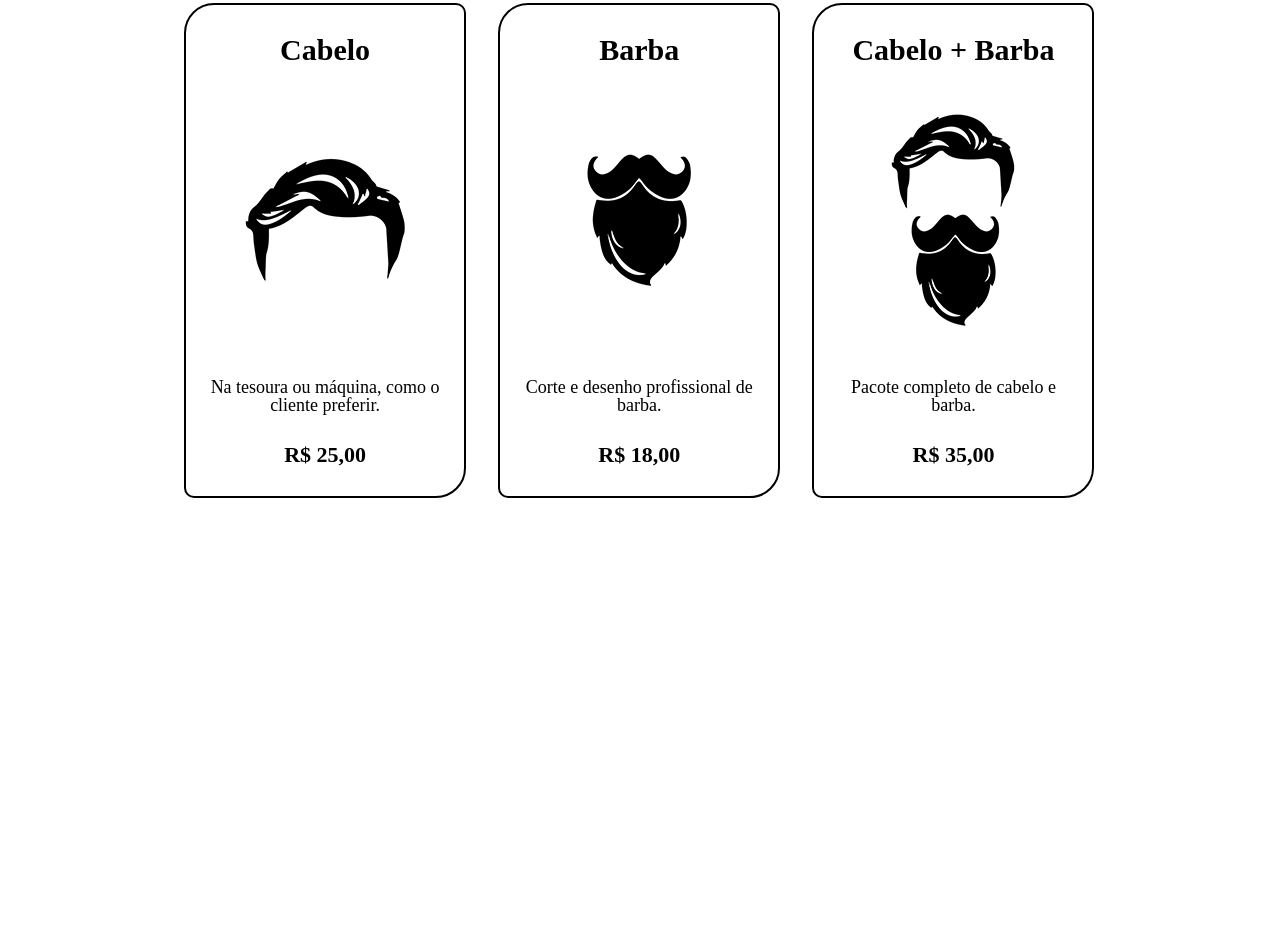
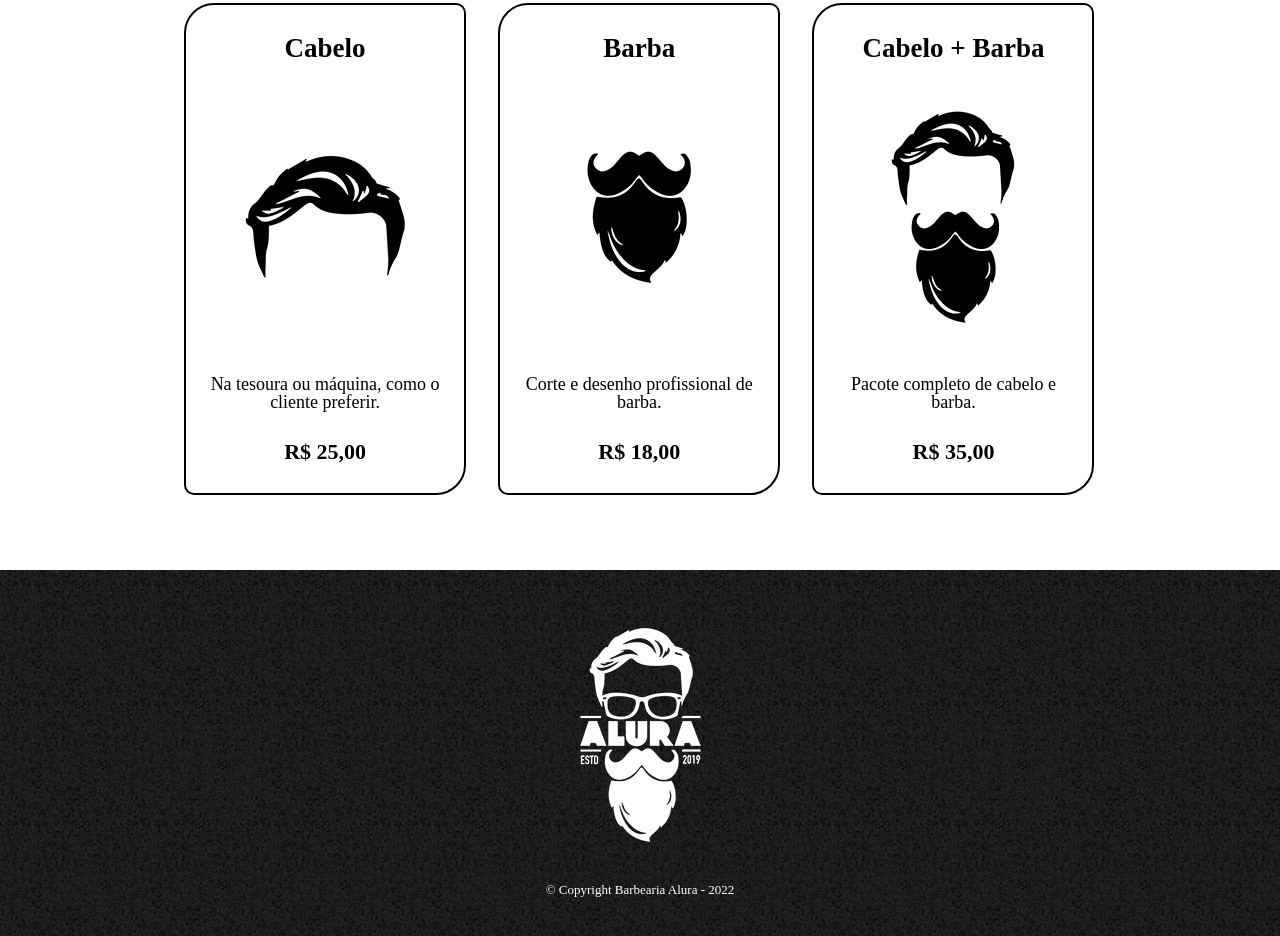
Before and after one commit to Lancelotti-beta/aulaHtmlCss, a plain HTML site: page homePage/product.html in a window 1280 px wide. Shown: the part 365-1301 px from the top of the page. Before the commit the page ends 938 px from the top, so only its background shows below. Drawn offline with Linux system fonts and the light colour scheme.

Commit message:
pagina do produto 'finalizada' - somente HTML e CSS

```diff
--- a/homePage/product.html
+++ b/homePage/product.html
@@ -61,9 +61,11 @@
 
     </main>
 
-    <div class="info">
+    <footer>
+      <img src="imagens/logo-branco.png" alt="logo na cor branca da Barbearia Alura">
+      <p class="texto-footer">&copy; Copyright Barbearia Alura - 2022</p>
 
-    </div>
+    </footer>
 
   </body>
 </html>
--- a/homePage/styleProduct.css
+++ b/homePage/styleProduct.css
@@ -29,7 +29,17 @@ body{
   text-decoration: none;
 }
 
-/* Sessão de produtos da pagina  */
+/*
+ Quando o mause passar por cima, transforme
+  Menu principal
+*/
+.cabecalho-nav .cabecalho-nav-link:hover{
+  color: #C78C19;
+  text-decoration: overline;
+}
+
+
+/* Sessão de produtos da pagina */
 .corpo-conteudo{
   padding: 50px 0;
 }
@@ -54,7 +64,7 @@ body{
 }
 
 .titulo-secundario{
-  font-size: 30px;
+  font-size: 27px;
   font-weight: bold;
   margin: 30px 20px;
 }
@@ -69,3 +79,40 @@ body{
   font-weight: bold;
   margin: 30px 20px;
 }
+
+/*
+ Quando o mause passar por cima, transforme
+ Sessão de Produtos
+*/
+.lista-servicos:hover{
+  border: 4px solid #C78C19;
+  border-radius: 10px 30px;
+
+  color: #C78C19;
+}
+
+.lista-servicos:hover .titulo-secundario{
+  font-size: 33px;
+}
+
+.lista-servicos:hover .descricao-produto{
+  font-size: 22px;
+}
+
+.lista-servicos:hover .valor-produto{
+  font-size: 27px;
+}
+
+/* Sessão final - rodapé */
+footer{
+  text-align: center;
+  background: url("imagens/bg.jpg");
+
+  padding: 40px 0;
+}
+
+.texto-footer{
+  color: #FFFFFF;
+  font-size: 13px;
+  margin-top: 20px;
+}
```
